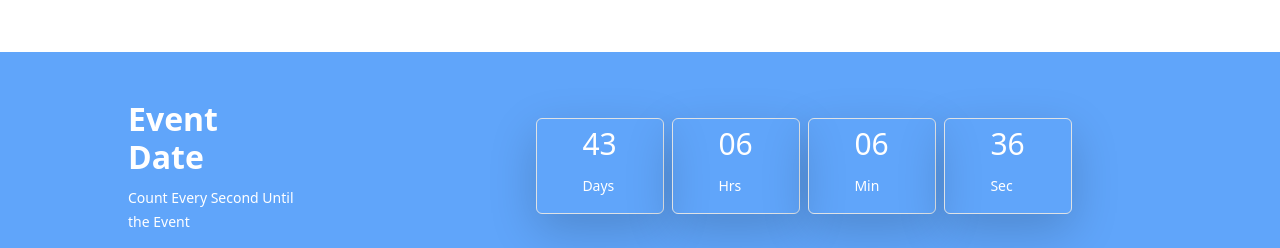
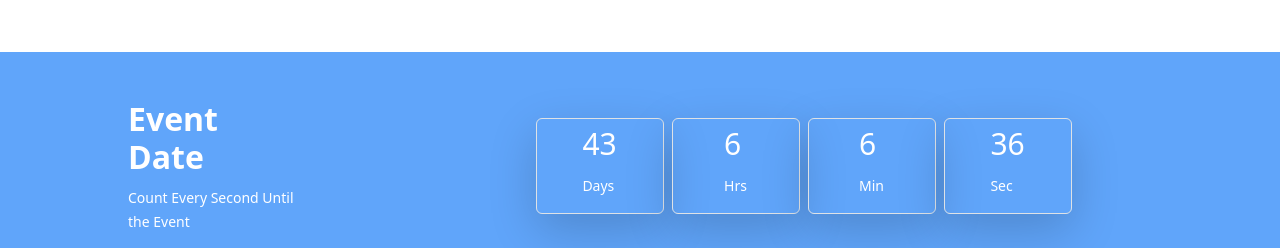
Before and after one commit to Kibetdonald/Event-Platform, a React (Create React App) app: page / in a window 1280 px wide. Shown: the part 1980-2228 px from the top of the page. Built offline with nearby package versions, Linux system fonts and the light colour scheme.

Commit message:
Fixed bug

```diff
--- a/src/Components/CountDown.jsx
+++ b/src/Components/CountDown.jsx
@@ -1,8 +1,16 @@
 import React, { useState, useEffect } from "react";
 
-const Countdown = ({ targetDate }) => {
+const Countdown = () => {
+  const targetDate = new Date("2023-12-05T00:00:00");
+
   const calculateTimeLeft = () => {
-    const difference = +new Date(targetDate) - +new Date();
+    // Check if targetDate is not valid
+    if (!targetDate || isNaN(targetDate.getTime())) {
+      console.error("Invalid targetDate format");
+      return null;
+    }
+
+    const difference = targetDate - +new Date();
     let timeLeft = {};
 
     if (difference > 0) {
@@ -37,28 +45,28 @@ const Countdown = ({ targetDate }) => {
         <div className="flex">
         <div className="w-32 h-24 p-2 border border-gray-300 rounded shadow-lg m-1 flex items-center justify-center">
             <h3 className="text-3xl">
-              {timeLeft.days.toString().padStart(2, "0")}
+              {timeLeft.days}
               <br/>
               <span className="text-sm">Days</span>
             </h3>
           </div>
           <div className="w-32 h-24 p-2 border border-gray-300 rounded shadow-lg m-1 flex items-center justify-center">
             <h3 className="text-3xl">
-              {timeLeft.hours.toString().padStart(2, "0")}
+              {timeLeft.hours}
               <br/>
               <span className="text-sm">Hrs</span>
             </h3>
           </div>
           <div className="w-32 h-24 p-2 border border-gray-300 rounded shadow-lg m-1 flex items-center justify-center">
             <h3 className="text-3xl">
-              {timeLeft.minutes.toString().padStart(2, "0")}
+              {timeLeft.minutes}
               <br/>
               <span className="text-sm">Min</span>
             </h3>
           </div>
           <div className="w-32 h-24 p-2 border border-gray-300 rounded shadow-lg m-1 flex items-center justify-center">
             <h3 className="text-3xl">
-              {timeLeft.seconds.toString().padStart(2, "0")}
+              {timeLeft.seconds}
               <br/>
               <span className="text-sm">Sec</span>
             </h3>
--- a/src/Pages/LandingPage.jsx
+++ b/src/Pages/LandingPage.jsx
@@ -18,7 +18,7 @@ export default function LandingPage() {
         <EventSchedule />
         <AttendListings/>
       </div>
-      <Countdown targetDate={placeholderTargetDate.toISOString()} />
+      <Countdown/>
       <Pricing />
       <EventLocation />
       <Footer />
```
